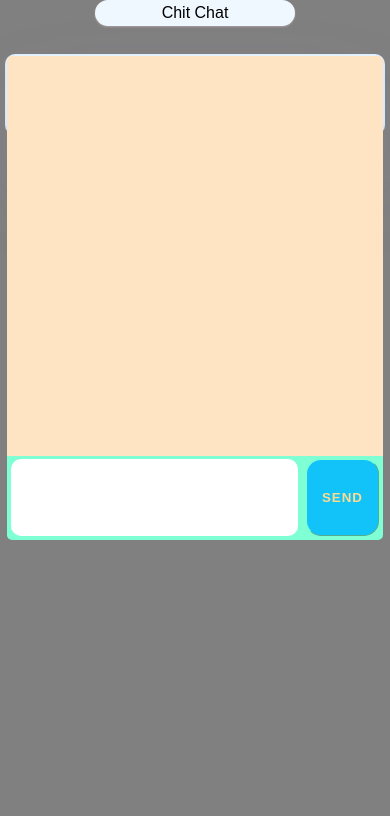
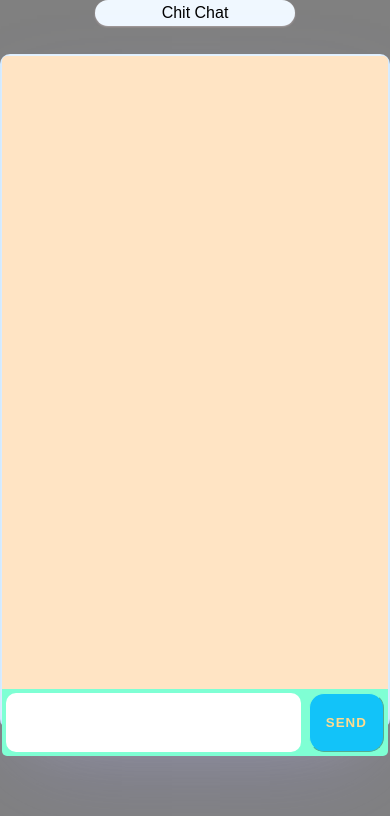
Before and after one commit to abhishekkumar35/chatapp, a website built with webpack: page public/bundle/index.html in a window 390 px wide. Built offline with nearby package versions, Linux system fonts and the light colour scheme.

Commit message:
ui improve mobile

```diff
--- a/public/bundle/index.css
+++ b/public/bundle/index.css
@@ -20,7 +20,7 @@ body {
   box-sizing: border-box;
   border-radius: 10px;
   padding: 0.5%;
-  height: 90%;
+  height: 80vh;
 
   background-color: aliceblue;
   box-shadow: rgba(143, 143, 250, 0.25) 0px 50px 100px -20px,
@@ -31,7 +31,7 @@ body {
 .container {
   display: flex;
   justify-content: center;
-  height: 90px;
+  height: 80vh;
   margin-top: 20px;
 }
 .title-container {
@@ -51,8 +51,8 @@ body {
 
 .chat-body {
   width: 100%;
-  max-height:90% ;
-  min-height: 400px;
+  max-height:75vh ;
+  min-height: 75vh;
   background-color: bisque;
   border-top-left-radius: 5px;
   border-top-right-radius: 5px;
@@ -67,7 +67,7 @@ body {
 }
 
 .chat-sender {
-  height: 10vh;
+  height: 8vh;
   width: 100%;
   background-color: aquamarine;
   display: grid;
@@ -105,7 +105,7 @@ body {
 
 @media screen and (max-width: 700px) {
   .chat-container {
-    width: 380px;
+    width: 100%;
   }
   .container {
     margin: 0;
```
